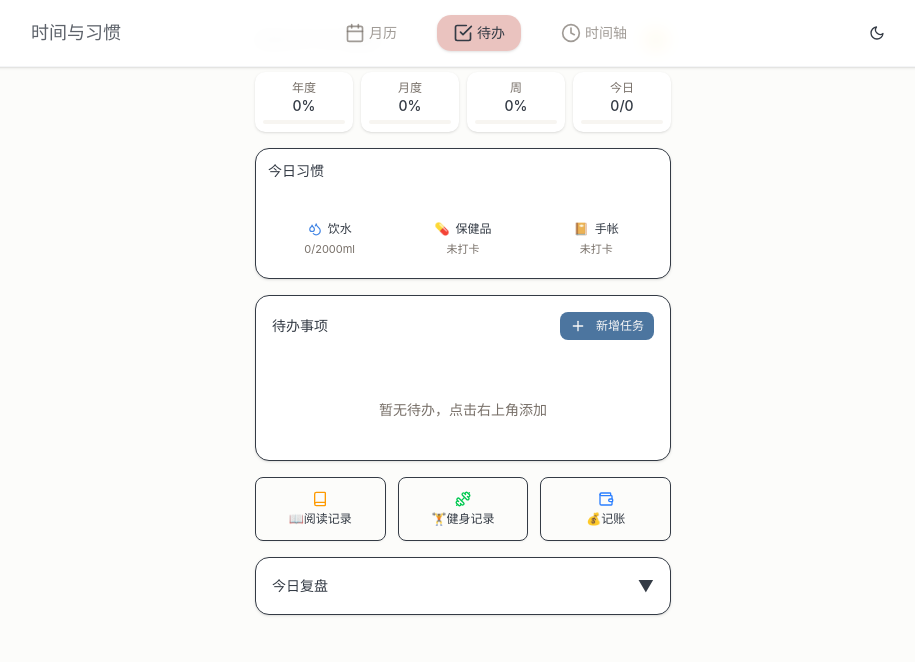
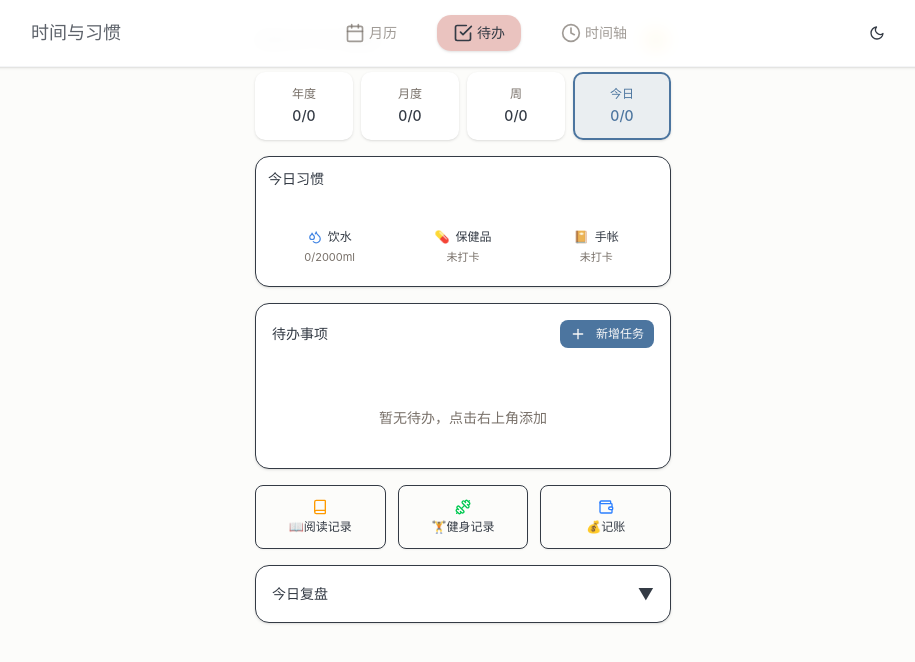
Before and after one commit to siyi-song793/personal-time-system, a Next.js app: page /today in a window 1280 px wide. Shown: the top 662 px of the page, without its empty margins (177-1092 px from the left). Built offline with nearby package versions, Linux system fonts and the light colour scheme.

Commit message:
feat: 四宫格进度卡片与待办层级筛选联动

```diff
--- a/src/app/today/page.tsx
+++ b/src/app/today/page.tsx
@@ -5,13 +5,14 @@ import { Button } from '@/components/ui/button';
 import { Card } from '@/components/ui/card';
 import { Plus, Book, Dumbbell, Wallet, Check, Trash2, Droplets, Edit } from 'lucide-react';
 import { TodoStorage, HabitStorage, PlanStorage, TimeStorage } from '@/lib/storage';
-import type { TodoItem, HabitRecord, FirstCategory, HabitType, DrinkType } from '@/types';
+import type { TodoItem, HabitRecord, FirstCategory, HabitType, DrinkType, PlanLevel } from '@/types';
 import { getCategoryColor, HABIT_CONFIG, getSecondCategories } from '@/types';
 import { BookRecordModal } from '@/components/modals/book-record-modal';
 import { FitnessRecordModal } from '@/components/modals/fitness-record-modal';
 import { AccountRecordModal } from '@/components/modals/account-record-modal';
 import { TodoModal } from '@/components/modals/todo-modal';
 import { WaterRecordModal } from '@/components/modals/water-record-modal';
+import { FourGridProgressCards } from '@/components/progress/four-grid-progress-cards';
 
 export default function TodayPage() {
   const [todos, setTodos] = useState<TodoItem[]>([]);
@@ -23,9 +24,12 @@ export default function TodayPage() {
   const [showTodoModal, setShowTodoModal] = useState(false);
   const [editingTodo, setEditingTodo] = useState<TodoItem | null>(null);
   const [isClient, setIsClient] = useState(false);
-  const [progress, setProgress] = useState({ year: 0, month: 0, week: 0, day: 0 });
+  const [selectedLevel, setSelectedLevel] = useState<PlanLevel>('today');
   const [showReview, setShowReview] = useState(false);
   const [showWaterModal, setShowWaterModal] = useState(false);
+
+  // 根据选中层级筛选待办
+  const filteredTodos = todos.filter(todo => todo.planLevel === selectedLevel);
 
   // 新增待办表单
   const [newTodoTitle, setNewTodoTitle] = useState('');
@@ -47,7 +51,6 @@ export default function TodayPage() {
     const today = new Date().toISOString().split('T')[0];
     setTodos(TodoStorage.getByDate(today));
     setHabitRecord(HabitStorage.getOrCreateToday());
-    setProgress(PlanStorage.getProgress());
   };
 
 // handleAddTodo removed - now using TodoModal
@@ -122,6 +125,18 @@ export default function TodayPage() {
   const weekdays = ['日', '一', '二', '三', '四', '五', '六'];
   const dateStr = `${today.getFullYear()}-${String(today.getMonth() + 1).padStart(2, '0')}-${String(today.getDate()).padStart(2, '0')} 周${weekdays[today.getDay()]}`;
 
+  // 计算各层级进度
+  const getProgress = (level: PlanLevel) => {
+    const levelTodos = todos.filter(t => t.planLevel === level);
+    const completed = levelTodos.filter(t => t.isCompleted).length;
+    return { completed, total: levelTodos.length };
+  };
+
+  const yearProgress = getProgress('year');
+  const monthProgress = getProgress('month');
+  const weekProgress = getProgress('week');
+  const todayProgress = getProgress('today');
+
   // 计算今日完成率
   const completedCount = todos.filter(t => t.isCompleted).length;
   const completionRate = todos.length > 0 ? Math.round((completedCount / todos.length) * 100) : 0;
@@ -136,37 +151,15 @@ export default function TodayPage() {
         <button className="text-2xl">😊</button>
       </div>
 
-      {/* 四维进度卡片 - 横排 */}
-      <div className="grid grid-cols-4 gap-2 mb-4">
-        <div className="bg-card rounded-[var(--radius-standard)] p-2 text-center shadow-[var(--shadow-sm)]">
-          <div className="text-xs text-muted-foreground">年度</div>
-          <div className="text-sm font-medium">{progress.year}%</div>
-          <div className="mt-1 h-1 bg-muted rounded-full overflow-hidden">
-            <div className="h-full bg-primary rounded-full" style={{ width: `${progress.year}%` }} />
-          </div>
-        </div>
-        <div className="bg-card rounded-[var(--radius-standard)] p-2 text-center shadow-[var(--shadow-sm)]">
-          <div className="text-xs text-muted-foreground">月度</div>
-          <div className="text-sm font-medium">{progress.month}%</div>
-          <div className="mt-1 h-1 bg-muted rounded-full overflow-hidden">
-            <div className="h-full bg-primary rounded-full" style={{ width: `${progress.month}%` }} />
-          </div>
-        </div>
-        <div className="bg-card rounded-[var(--radius-standard)] p-2 text-center shadow-[var(--shadow-sm)]">
-          <div className="text-xs text-muted-foreground">周</div>
-          <div className="text-sm font-medium">{progress.week}%</div>
-          <div className="mt-1 h-1 bg-muted rounded-full overflow-hidden">
-            <div className="h-full bg-primary rounded-full" style={{ width: `${progress.week}%` }} />
-          </div>
-        </div>
-        <div className="bg-card rounded-[var(--radius-standard)] p-2 text-center shadow-[var(--shadow-sm)]">
-          <div className="text-xs text-muted-foreground">今日</div>
-          <div className="text-sm font-medium">{completedCount}/{todos.length}</div>
-          <div className="mt-1 h-1 bg-muted rounded-full overflow-hidden">
-            <div className="h-full bg-primary rounded-full" style={{ width: `${completionRate}%` }} />
-          </div>
-        </div>
-      </div>
+      {/* 四宫格进度卡片 */}
+      <FourGridProgressCards
+        selectedLevel={selectedLevel}
+        onLevelChange={setSelectedLevel}
+        yearProgress={yearProgress}
+        monthProgress={monthProgress}
+        weekProgress={weekProgress}
+        todayProgress={todayProgress}
+      />
 
       {/* 今日习惯 - 横向三列 */}
       <Card className="p-3 mb-4">
@@ -245,6 +238,7 @@ export default function TodayPage() {
         <TodoModal
           open={showAddTodo}
           onOpenChange={setShowAddTodo}
+          defaultPlanLevel={selectedLevel}
           onSave={(data) => {
             TodoStorage.add(data);
             setShowAddTodo(false);
@@ -269,12 +263,12 @@ export default function TodayPage() {
 
         {/* 待办列表 */}
         <div className="space-y-2">
-          {todos.length === 0 ? (
+          {filteredTodos.length === 0 ? (
             <div className="text-center py-6 text-sm text-muted-foreground">
               暂无待办，点击右上角添加
             </div>
           ) : (
-            todos.map(todo => (
+            filteredTodos.map(todo => (
               <div
                 key={todo.id}
                 className={`flex items-center gap-3 p-3 rounded-[var(--radius-standard)] ${
--- a/src/components/modals/todo-modal.tsx
+++ b/src/components/modals/todo-modal.tsx
@@ -31,9 +31,10 @@ interface TodoModalProps {
   todo?: TodoItem | null;
   onSave: (data: Omit<TodoItem, 'id' | 'createdAt' | 'updatedAt'>) => void;
   defaultDate?: string;
+  defaultPlanLevel?: PlanLevel;
 }
 
-export function TodoModal({ open, onOpenChange, todo, onSave, defaultDate }: TodoModalProps) {
+export function TodoModal({ open, onOpenChange, todo, onSave, defaultDate, defaultPlanLevel = 'today' }: TodoModalProps) {
   const isEdit = !!todo;
 
   // 表单状态
@@ -78,7 +79,7 @@ export function TodoModal({ open, onOpenChange, todo, onSave, defaultDate }: Tod
       setThirdCategory('');
       setPriority('normal');
       setTaskTimeType('allDay');
-      setPlanLevel('today');
+      setPlanLevel(defaultPlanLevel);
       setStartTime('');
       setEndTime('');
       setDate(defaultDate || new Date().toISOString().split('T')[0]);
@@ -86,7 +87,7 @@ export function TodoModal({ open, onOpenChange, todo, onSave, defaultDate }: Tod
       setRepeat('none');
       setNote('');
     }
-  }, [todo, defaultDate, open]);
+  }, [todo, defaultDate, defaultPlanLevel, open]);
 
   // 时间校验
   useEffect(() => {
--- /dev/null
+++ b/src/components/progress/four-grid-progress-cards.tsx
@@ -0,0 +1,89 @@
+'use client';
+
+import { cn } from '@/lib/utils';
+import { PlanLevel } from '@/types';
+
+interface LevelProgressCardProps {
+  level: PlanLevel;
+  label: string;
+  completed: number;
+  total: number;
+  isSelected: boolean;
+  onClick: () => void;
+}
+
+export function LevelProgressCard({
+  level,
+  label,
+  completed,
+  total,
+  isSelected,
+  onClick,
+}: LevelProgressCardProps) {
+  return (
+    <button
+      onClick={onClick}
+      className={cn(
+        'flex-1 flex flex-col items-center justify-center py-3 px-2 rounded-[var(--radius-standard)] transition-all',
+        'shadow-[var(--shadow-sm)]',
+        isSelected
+          ? 'bg-primary/10 border-2 border-primary'
+          : 'bg-card border-2 border-transparent hover:bg-muted/30'
+      )}
+    >
+      <span className={cn(
+        'text-xs mb-1',
+        isSelected ? 'text-primary font-medium' : 'text-muted-foreground'
+      )}>
+        {label}
+      </span>
+      <span className={cn(
+        'text-sm font-medium',
+        isSelected ? 'text-primary' : 'text-foreground'
+      )}>
+        {completed}/{total}
+      </span>
+    </button>
+  );
+}
+
+interface FourGridProgressCardsProps {
+  selectedLevel: PlanLevel;
+  onLevelChange: (level: PlanLevel) => void;
+  yearProgress: { completed: number; total: number };
+  monthProgress: { completed: number; total: number };
+  weekProgress: { completed: number; total: number };
+  todayProgress: { completed: number; total: number };
+}
+
+export function FourGridProgressCards({
+  selectedLevel,
+  onLevelChange,
+  yearProgress,
+  monthProgress,
+  weekProgress,
+  todayProgress,
+}: FourGridProgressCardsProps) {
+  const levels: { level: PlanLevel; label: string; progress: { completed: number; total: number } }[] = [
+    { level: 'year', label: '年度', progress: yearProgress },
+    { level: 'month', label: '月度', progress: monthProgress },
+    { level: 'week', label: '周', progress: weekProgress },
+    { level: 'today', label: '今日', progress: todayProgress },
+  ];
+
+  return (
+    <div className="flex gap-2 mb-4">
+      {levels.map(({ level, label, progress }) => (
+        <LevelProgressCard
+          key={level}
+          level={level}
+          label={label}
+          completed={progress.completed}
+          total={progress.total}
+          isSelected={selectedLevel === level}
+          onClick={() => onLevelChange(level)}
+        />
+      ))}
+    </div>
+  );
+}
```
